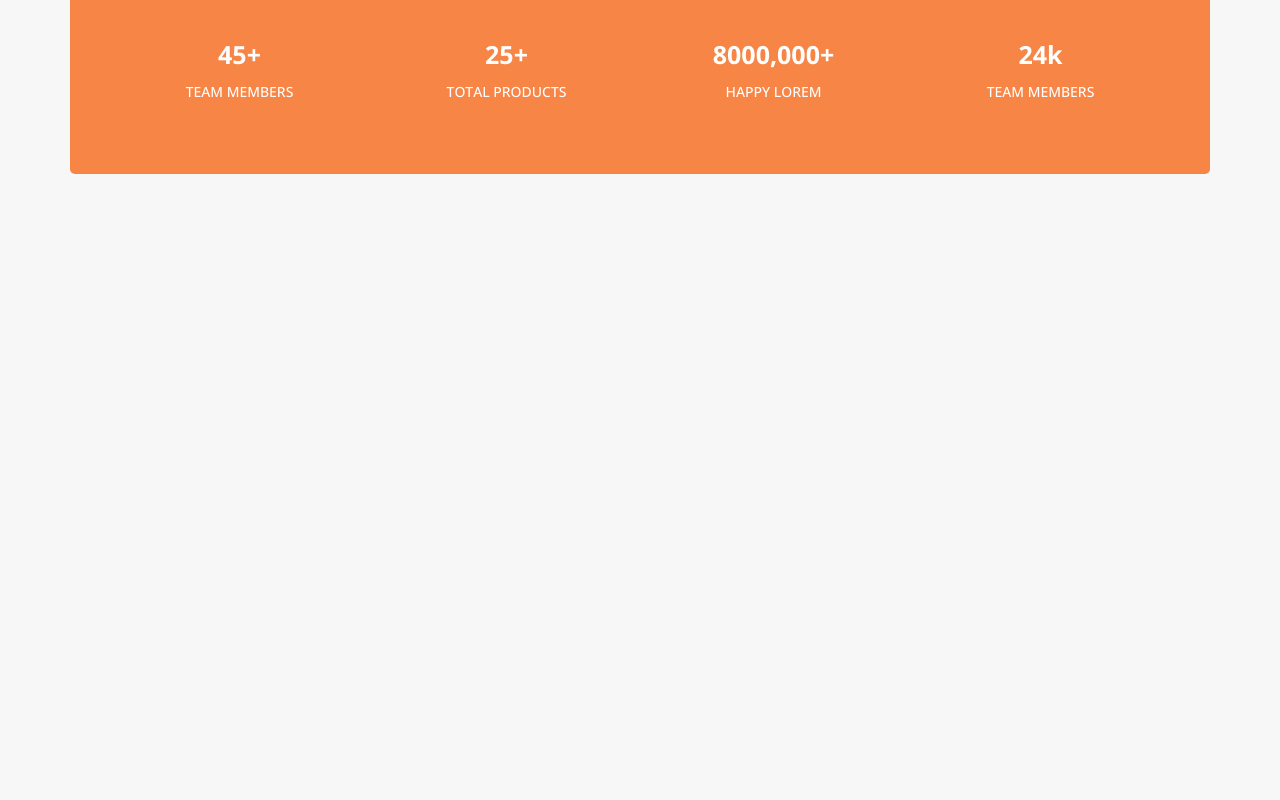
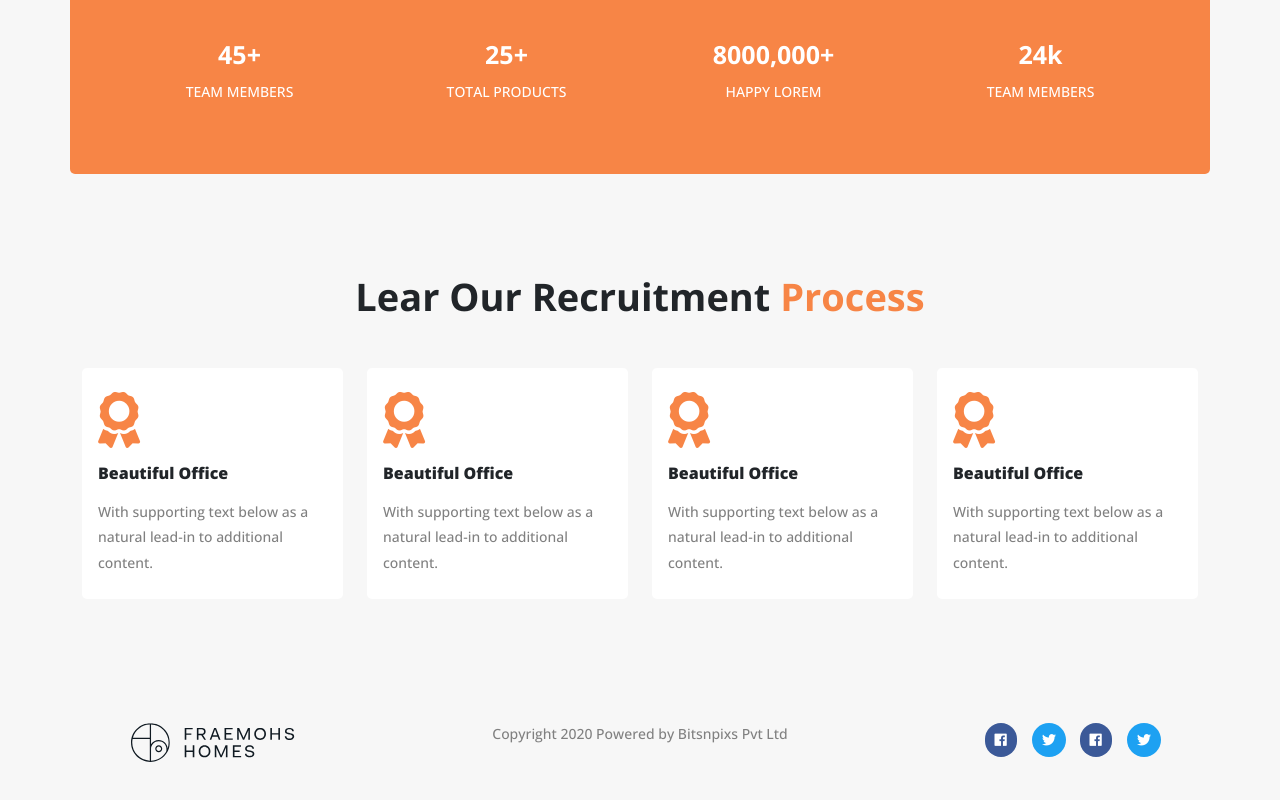
Before and after one commit to bnp-aswin/careely, a website: page index.html in a window 1280 px wide. Shown: the part 2788-3588 px from the top of the page. Before the commit the page ends 3062 px from the top, so only its background shows below. Drawn offline with nearby package versions, Linux system fonts and the light colour scheme.

Commit message:
Add recruitment-process and footer content

```diff
--- a/dev/scss/main.scss
+++ b/dev/scss/main.scss
@@ -9,3 +9,5 @@
 @import "site/job-search.scss";
 @import "site/current-opening.scss";
 @import "site/achievement-statics.scss";
+@import "site/recruitment-process.scss";
+@import "site/footer.scss";
--- /dev/null
+++ b/dev/scss/site/footer.scss
@@ -0,0 +1,22 @@
+.footer{
+    .fa-facebook ,.fa-twitter{
+        padding: 10px;
+        border-radius: 25px;
+        color: white;
+    }
+    .fa-facebook{
+        background-color: #3b5998;
+        &:hover{
+            color: #3b5998;
+            background-color: white;
+        }
+
+    }
+    .fa-twitter{
+        background-color:#1DA1F2;
+        &:hover{
+            color: #1DA1F2;
+            background-color: white;
+        }
+    }
+}
--- /dev/null
+++ b/dev/scss/site/recruitment-process.scss
@@ -0,0 +1,8 @@
+.recruitment-process{
+    margin-bottom: 100px;
+}
+@media screen and (max-width: 768px){
+    .recruitment-process{
+        margin-bottom: 50px;
+    }
+}
--- a/index.html
+++ b/index.html
@@ -353,6 +353,78 @@
             </div>
         </div>
     </div>
+    <div class="recruitment-process">
+        <div class="container">
+            <div class="row">
+                <div class="col">
+                    <h2 class="xl-text text-dark text-center mb-5">Lear Our Recruitment <span
+                            class="highlight-font">Process</span></h2>
+                </div>
+            </div>
+            <div class="row">
+                <div class="col-md-3">
+                    <div class="card mb-4">
+                        <div class="card-body py-4 px-sm-3">
+                            <div><i class="fas fa-award fa-4x"></i></div>
+                            <h6 class="title text-dark my-3">Beautiful Office</h6>
+                            <p class="description">With supporting text below as a natural lead-in to additional content.
+                            </p>
+                        </div>
+                    </div>
+                </div>
+                <div class="col-md-3">
+                    <div class="card mb-4">
+                        <div class="card-body py-4 px-sm-3">
+                            <div><i class="fas fa-award fa-4x"></i></div>
+                            <h6 class="title text-dark my-3">Beautiful Office</h6>
+                            <p class="description">With supporting text below as a natural lead-in to additional content.
+                            </p>
+                        </div>
+                    </div>
+                </div>
+                <div class="col-md-3">
+                    <div class="card mb-4">
+                        <div class="card-body py-4 px-sm-3">
+                            <div><i class="fas fa-award fa-4x"></i></div>
+                            <h6 class="title text-dark my-3">Beautiful Office</h6>
+                            <p class="description">With supporting text below as a natural lead-in to additional content.
+                            </p>
+                        </div>
+                    </div>
+                </div>
+                <div class="col-md-3">
+                    <div class="card mb-4">
+                        <div class="card-body py-4 px-sm-3">
+                            <div><i class="fas fa-award fa-4x"></i></div>
+                            <h6 class="title text-dark my-3">Beautiful Office</h6>
+                            <p class="description">With supporting text below as a natural lead-in to additional content.
+                            </p>
+                        </div>
+                    </div>
+                </div>
+            </div>
+        </div>
+    </div>
+    <footer class="mb-5 footer">
+        <div class="container">
+            <div class="row">
+                <div class="col-md-3 mb-md-0 mb-4 align-self-center">
+                    <img src="./assets/images/logo.svg" class="img-fluid mx-auto d-block" width="164" height="65" alt="">
+                </div>
+                <div class="col-md-6 text-center mb-md-0 mb-4">
+                    <p>Copyright 2020 Powered by Bitsnpixs Pvt Ltd</p>
+                </div>
+                <div class="col-md-3">
+                    <div class="row justify-content-center text-center">
+                        <div class="col-sm-2 mb-md-0 mb-2"><i class="fab fa-facebook"></i></div>
+                        <div class="col-sm-2 mb-md-0 mb-2"><i class="fab fa-twitter"></i></div>
+                        <div class="col-sm-2 mb-md-0 mb-2"><i class="fab fa-facebook"></i></div>
+                        <div class="col-sm-2"><i class="fab fa-twitter"></i></div>
+                    </div>
+                </div>
+            </div>
+        </div>
+    </footer>
     <script src="https://cdn.jsdelivr.net/npm/bootstrap@5.1.2/dist/js/bootstrap.bundle.min.js"
         integrity="sha384-kQtW33rZJAHjgefvhyyzcGF3C5TFyBQBA13V1RKPf4uH+bwyzQxZ6CmMZHmNBEfJ"
         crossorigin="anonymous"></script>
```
Also changed, not shown: assets/js/main.js (+1 -1 lines), assets/css/main.css.
